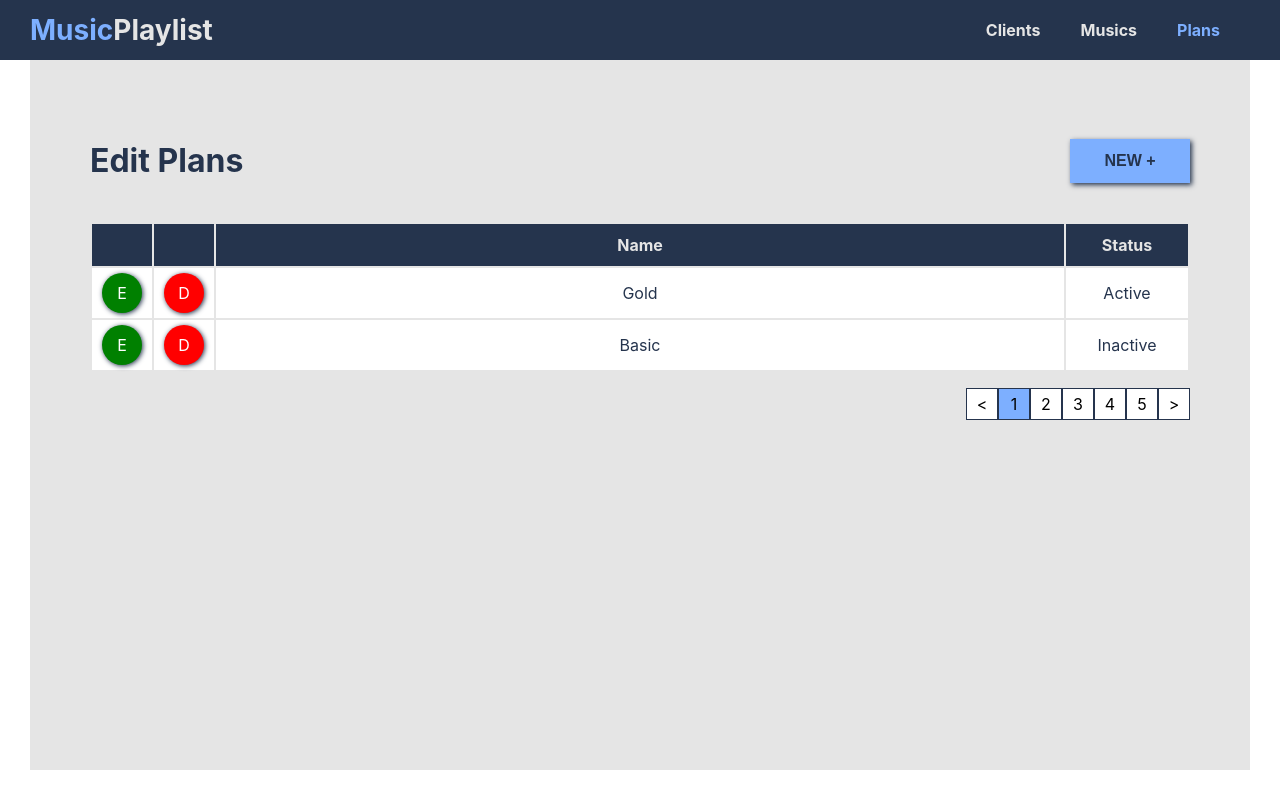
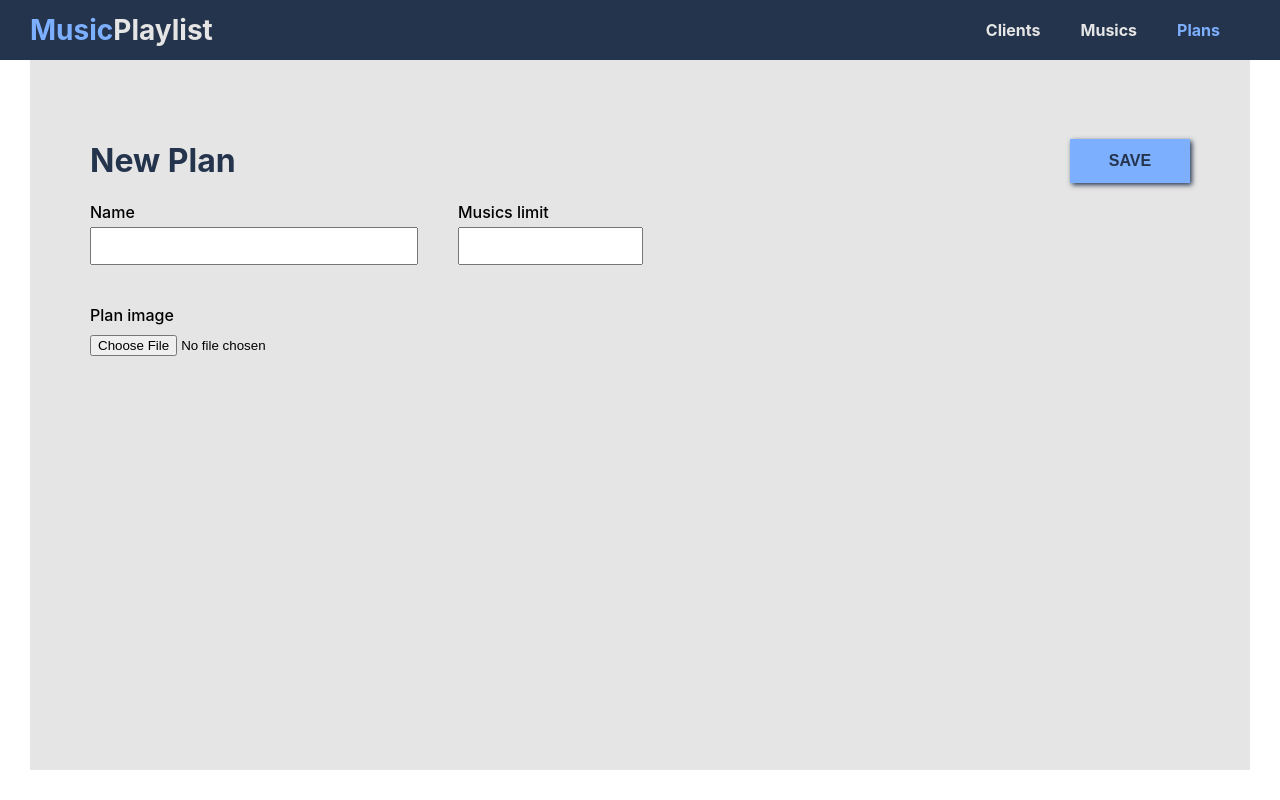
Before and after one commit to moraisigor/Music-Playlist, a React (Create React App) app in the folder frontend/: page /admin/plans/new in a window 1280 px wide. Built offline with nearby package versions, Linux system fonts and the light colour scheme.

Commit message:
Isolate admin header

```diff
--- a/frontend/package.json
+++ b/frontend/package.json
@@ -14,6 +14,7 @@
     "react": "^18.0.0",
     "react-bootstrap": "^2.2.2",
     "react-dom": "^18.0.0",
+    "react-router-dom": "^6.3.0",
     "react-scripts": "5.0.0",
     "typescript": "^4.6.3",
     "web-vitals": "^2.1.4"
--- /dev/null
+++ b/frontend/src/app/app.tsx
@@ -0,0 +1,21 @@
+import { BrowserRouter as Router, Routes, Route } from "react-router-dom";
+import AdminClientsListPage from "../pages/admin-dashboard/clients/list/admin-clients-list-page";
+import AdminMusicsListPage from "../pages/admin-dashboard/musics/list/admin-musics-list-page";
+import AdminPlansEditPage from "../pages/admin-dashboard/plans/edit/admin-plans-edit-page";
+import AdminPlansListPage from "../pages/admin-dashboard/plans/list/admin-plans-list-page";
+
+const PlaylistMusic = () => {
+    return(
+        <Router>
+            <Routes>
+                <Route element={<AdminClientsListPage />} path="/admin/clients" caseSensitive />
+                <Route element={<AdminMusicsListPage />} path="/admin/musics" caseSensitive />
+                <Route element={<AdminPlansListPage />} path="/admin/plans" caseSensitive />
+                <Route element={<AdminPlansEditPage isNew={true} />} path="/admin/plans/new" caseSensitive />
+                <Route element={<AdminPlansEditPage isNew={false} />} path="/admin/plans/edit" caseSensitive />
+            </Routes>
+        </Router>
+    )
+ }
+
+export default PlaylistMusic;
--- /dev/null
+++ b/frontend/src/components/header/admin/admin-header.tsx
@@ -0,0 +1,38 @@
+import TextualLogo from "../../logo/textual/logo-textual";
+
+export enum AdminPageSelector {
+    CLIENTS,
+    MUSICS,
+    PLANS
+}
+
+interface HeaderNavProps {
+    page: AdminPageSelector
+}
+
+export function AdminHeaderNav(props: HeaderNavProps) {
+    return (
+        <header className='adminNavbar'>
+            <TextualLogo fontSize={28} />
+            <div className="navbarMenu">
+                {
+                    props.page === AdminPageSelector.CLIENTS
+                        ? <h4>Clients</h4>
+                        : <a href="/admin/clients"><h4>Clients</h4></a>
+                }
+
+                {
+                    props.page === AdminPageSelector.MUSICS
+                        ? <h4>Musics</h4>
+                        : <a href="/admin/musics"><h4>Musics</h4></a>
+                }
+
+                {
+                    props.page === AdminPageSelector.PLANS
+                        ? <h4>Plans</h4>
+                        : <a href="/admin/plans"><h4>Plans</h4></a>
+                }
+            </div>
+        </header>
+    );
+}
--- a/frontend/src/index.css
+++ b/frontend/src/index.css
@@ -11,3 +11,18 @@ code {
   font-family: source-code-pro, Menlo, Monaco, Consolas, 'Courier New',
     monospace;
 }
+
+.labelInput {
+  display: flex;
+  flex-direction: column;
+  align-items: flex-start;
+}
+
+.labelInput label {
+  font-weight: 500;
+  margin-bottom: 5px;
+}
+
+.labelInput input {
+  line-height: 32px;
+}
--- a/frontend/src/index.tsx
+++ b/frontend/src/index.tsx
@@ -3,11 +3,14 @@ import ReactDOM from 'react-dom';
 import './index.css';
 import reportWebVitals from './reportWebVitals';
 import AdminPlansListPage from './pages/admin-dashboard/plans/list/admin-plans-list-page';
-import AdminPlansEditPage from './pages/admin-dashboard/plans/edit/admin-plans-edit-page';
+import PlaylistMusic from './app/app';
+//import AdminPlansEditPage from './pages/admin-dashboard/plans/edit/admin-plans-edit-page';
 
 ReactDOM.render(
   <React.StrictMode>
-    <AdminPlansEditPage isNew={false} />
+    <div>
+      <PlaylistMusic />
+    </div>
   </React.StrictMode>,
   document.getElementById('root')
 );
--- a/frontend/src/models/plan.ts
+++ b/frontend/src/models/plan.ts
@@ -1,17 +1,19 @@
 export default class PlanModel {
     private name: string;
     private status: boolean;
+    private musicLimit: number;
 
-    constructor(name?: string, status?: boolean) {
+    constructor(name?: string, status?: boolean, musicLimit?: number) {
         this.name = name == null ? "" : name;
         this.status = status == null ? false : status;
+        this.musicLimit = musicLimit == null ? 0 : musicLimit;
     }
 
     public getName(): string {
         return this.name;
     }
 
-    public setName(name: string) {
+    public setName(name: string): void {
         this.name = name;
     }
 
@@ -19,7 +21,23 @@ export default class PlanModel {
         return this.status;
     }
 
-    public setStatus(status: boolean) {
+    public setStatus(status: boolean): void {
         this.status = status;
     }
+
+    public getMusicLimit(): number {
+        return this.musicLimit;
+    }
+
+    public setMusicLimit(musicLimit: number): void {
+        this.musicLimit = musicLimit;
+    }
+
+    public nameIncludes(name: string): boolean {
+        return this.name.toLowerCase().includes(name.toLowerCase());
+    }
+
+    public musicLimitIncludes(limit: string): boolean {
+        return this.musicLimit.toString().toLowerCase().includes(limit.toLowerCase());
+    }
 }
--- a/frontend/src/pages/admin-dashboard/plans/edit/admin-plans-edit-page.css
+++ b/frontend/src/pages/admin-dashboard/plans/edit/admin-plans-edit-page.css
@@ -85,62 +85,33 @@
     margin-top: 20px;
 }
 
-.plansTable thead {
-    background-color: #25344D;
-    color: #E5E5E5;
-    line-height: 40px;
+.adminPlansEditBody {
+    width: 100%;
+    display: flex;
+    flex-direction: column;
+    align-items: flex-start;
 }
 
-.plansTable tbody {
-    background-color: white;
-    color: #25344D;
-    line-height: 40px;
+.textualPlanEdit {
+    width: 100%;
+    display: flex;
+    justify-content: flex-start;
 }
 
-.plansActionColumn {
-    width: 50px;
-    box-align: center;
-    padding: 5px;
+#musicLimitDiv {
+    margin-left: 40px;
 }
 
-.plansActionColumn > * {
-    margin-left: 5px;
+#planEditName {
+    width: 320px;
 }
 
-.plansTable tfoot {
-    background-color: #25344D;
-    color: #E5E5E5;
-    line-height: 40px;
+#adminPlanImage {
+    margin-top: 5px;
+    height: 400px;
+    width: 320px;
 }
 
-.pagination {
-    width: 100%;
-    display: flex;
-    justify-content: flex-end;
+#imageDiv {
+    margin-top: 40px;
 }
-
-.paginationContainer {
-    display: flex;
-    flex-direction: row;
-}
-
-.paginationMenu {
-    list-style-type: none;
-}
-
-.paginationMenu li {
-    display: flex;
-    justify-content: center;
-    align-items: center;
-    float: left;
-    width: 30px;
-    height: 30px;
-    cursor: pointer;
-    background-color: white;
-    border: 1px solid #25344D;
-}
-
-.currentPage {
-    cursor: default !important;
-    background-color: #7DAFFF !important;
-}
--- a/frontend/src/pages/admin-dashboard/plans/edit/admin-plans-edit-page.tsx
+++ b/frontend/src/pages/admin-dashboard/plans/edit/admin-plans-edit-page.tsx
@@ -1,6 +1,8 @@
 import { useState } from "react";
+import { useNavigate } from "react-router-dom";
 import DeleteIconButton from "../../../../components/button/delete/delete-icon-button";
 import EditIconButton from "../../../../components/button/edit/edit-icon-button";
+import { AdminHeaderNav, AdminPageSelector } from "../../../../components/header/admin/admin-header";
 import TextualLogo from "../../../../components/logo/textual/logo-textual";
 import PlanModel from "../../../../models/plan";
 import './admin-plans-edit-page.css'
@@ -10,134 +12,70 @@ interface EditPlanProps {
 }
 
 function AdminPlansEditPage(props: EditPlanProps) {
-    const [currentPage, setCurrentPage] = useState(1);
-    const [lastPage, setLastPage] = useState(10);
-    const [pageOptions, setPageOptions] = useState([1, 2, 3, 4, 5]);
+    const [loading, setLoading] = useState(false);
+    const [name, setName] = useState("");
+    const [musicLimit, setMusicLimit] = useState(0);
+    const [image, setImage] = useState("");
+    const navigate = useNavigate();
 
-    const plans: PlanModel[] = [
-        new PlanModel('Gold', true),
-        new PlanModel('Basic', false),
-    ];
+    function save() {
+        console.log(name);
+        console.log(musicLimit);
+        console.log(image);
+        navigate('/admin/plans', {replace: true});
+    }
 
-    function pageForward(): void {
-        if (currentPage < lastPage) {
-            if (pageOptions[pageOptions.length - 1] < lastPage) {
-                const options = pageOptions;
-                options.push(pageOptions[pageOptions.length - 1] + 1);
-                options.shift();
-                setPageOptions(options);
-            }
-
-            setCurrentPage(currentPage + 1);
+    function uploadImage(event: React.ChangeEvent<HTMLInputElement>) {
+        if (event.target.files && event.target.files[0]) {
+            setImage(URL.createObjectURL(event.target.files[0]));
         }
     }
 
-    function pageBackward(): void {
-        if (currentPage > 1) {
-            if (pageOptions[0] > 1) {
-                const options = pageOptions;
-                options.unshift(pageOptions[0] - 1);
-                options.pop();
-                setPageOptions(options);
-            }
-
-            setCurrentPage(currentPage - 1);
-        }
-    }
-
-    function selectPage(page: number): void {
-        setCurrentPage(page);
-    }
-
-    function deletePlan(plan: PlanModel): void {
-        console.log(plan.getName());
-    }
-
-    function updatePage(plan: PlanModel): void {
-        console.log(plan.getName());
-    }
-
-    function createPage(): void {
-        console.log('new plan');
-    }
 
     return (
         <div className="adminPlans">
-            <header className='adminNavbar'>
-                <TextualLogo fontSize={28} />
-                <div className="navbarMenu">
-                    <a href="clients"><h4>Clients</h4></a>
-                    <a href="musics"><h4>Musics</h4></a>
-                    <h4>Plans</h4>
-                </div>
-            </header>
+            <AdminHeaderNav page={AdminPageSelector.PLANS} />
             <div className="adminPlansBody">
                 <div className="adminPlansCard">
                     <div id="adminPlansHeader">
-                        <h1> {props.isNew ? 'New' : 'Edit'} Plans</h1>
-                        <button type="button" onClick={createPage}>NEW +</button>
+                        <h1> {props.isNew ? 'New' : 'Edit'} Plan</h1>
+                        <button type="button" onClick={save}>
+                            { props.isNew ? 'SAVE' : 'UPDATE' }
+                        </button>
                     </div>
 
-                    <table className="plansTable">
-                        <thead>
-                            <tr>
-                                <th></th>
-                                <th></th>
-                                <th>Name</th>
-                                <th>Status</th>
-                            </tr>
-                        </thead>
-                        <tbody>
+                    <div className="adminPlansEditBody">
+                        <div className="textualPlanEdit">
+                            <div className="labelInput">
+                                <label htmlFor="planEditName">Name</label>
+                                <input
+                                    type='text'
+                                    id="planEditName"
+                                    onChange={e => setName(e.target.value)}
+                                    disabled={loading}
+                                />
+                            </div>
 
-                            {
-                                plans.map((plan: PlanModel) => {
-                                    return (
-                                        <tr>
-                                            <td className="plansActionColumn">
-                                                <EditIconButton size={40} onClick={() => updatePage(plan)} />
-                                            </td>
-                                            <td className="plansActionColumn">
-                                                <DeleteIconButton size={40} onClick={() => deletePlan(plan)}/>
-                                            </td>
-                                            <td>{ plan.getName() }</td>
-                                            <td style={{width: '120px'}}>{ plan.getStatus() ? 'Active' : 'Inactive' }</td>
-                                        </tr>
-                                    );
-                                })
-                            }
+                            <div className="labelInput" id="musicLimitDiv">
+                                <label htmlFor="planEditLimit">Musics limit</label>
+                                <input
+                                    type='number'
+                                    id="planEditLimit"
+                                    onChange={e => setMusicLimit(+e.target.value)}
+                                    disabled={loading}
+                                />
+                            </div>
+                        </div>
 
-                        </tbody>
-                    </table>
-
-                    <div className="pagination">
-                        <div className='paginationContainer' >
-                            <ul className="paginationMenu">
-                                <li onClick={pageBackward}>
-                                    <span>{'<'}</span>
-                                </li>
-
-                                {
-                                    pageOptions.map((page: number) => {
-                                        if (page === currentPage) {
-                                            return (
-                                                <li className="currentPage">
-                                                    <span>{currentPage}</span>
-                                                </li>
-                                            );
-                                        }
-
-                                        return (
-                                            <li onClick={() => selectPage(page)}>
-                                                <span>{page}</span>
-                                            </li>
-                                        );
-                                    })
-                                }
-
-                                <li onClick={pageForward}>
-                                    <span>{'>'}</span>
-                                </li>
-                            </ul>
+                        <div className="labelInput" id="imageDiv">
+                            <label htmlFor="planEditName">Plan image</label>
+                            { image !== "" ? <img src={image} id="adminPlanImage"/> : null }
+                            <input
+                                type='file'
+                                id="planEditImage"
+                                onChange={uploadImage}
+                                disabled={loading}
+                            />
                         </div>
                     </div>
                 </div>
```
Also changed, not shown: frontend/src/pages/admin-dashboard/clients/list/admin-clients-list-page.tsx (+2 -8 lines), frontend/src/pages/admin-dashboard/musics/list/admin-musics-list-page.tsx (+2 -8 lines), frontend/src/pages/admin-dashboard/plans/list/admin-plans-list-page.tsx (+57 -14 lines), frontend/src/components/header/admin/admin-header.css (added), 1 other file (tests, documents, lock files or other folders).
